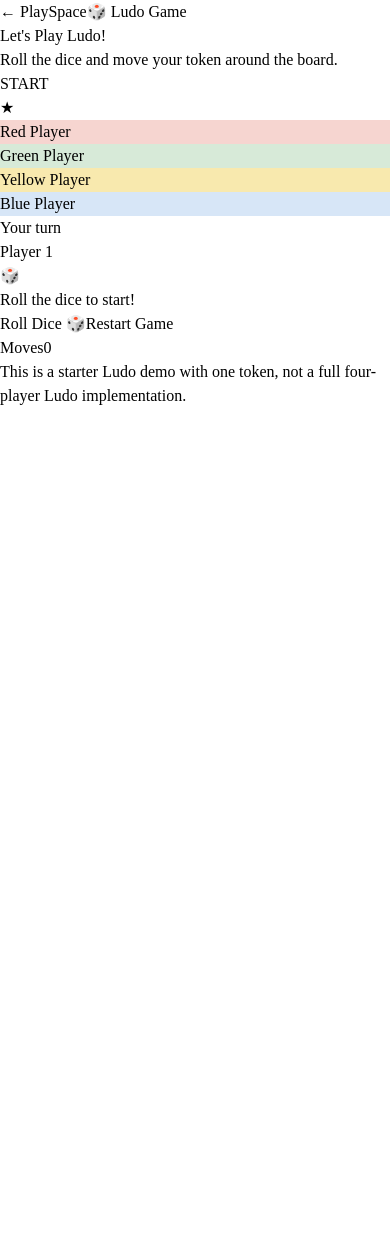
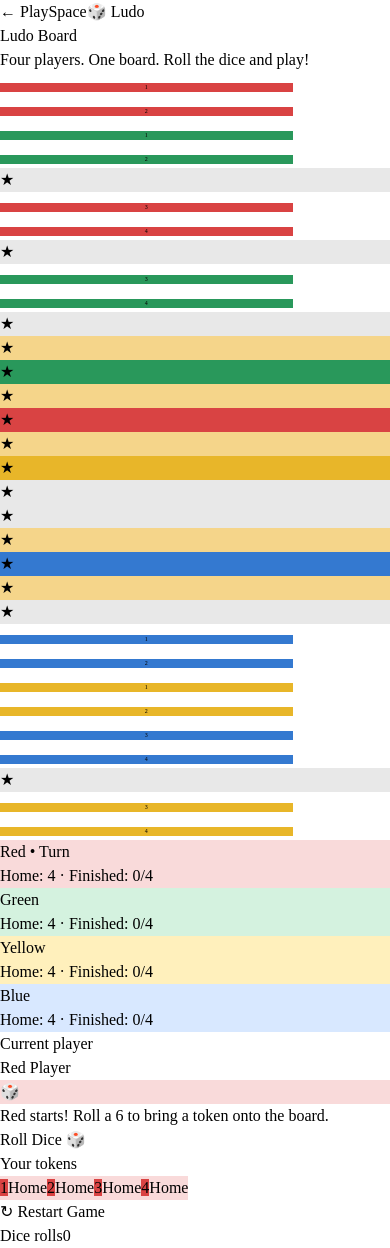
Before and after one commit to Sanjanaydv5/Project-Showroom, a React (Vite) app in the folder project/: page /game/ludo in a window 390 px wide. Before the commit the page ends 844 px from the top, so only its background shows below. Built offline with nearby package versions, Linux system fonts and the light colour scheme.

Commit message:
updated ludo game

```diff
--- a/project/src/game/ludo.jsx
+++ b/project/src/game/ludo.jsx
@@ -1,174 +1,479 @@
-
 import { useState } from "react";
 import { Link } from "react-router-dom";
 
-const colors = [
-  { name: "Red", value: "#C94C4C", light: "#F6D5D0" },
-  { name: "Green", value: "#43865C", light: "#D7EAD8" },
-  { name: "Yellow", value: "#D6A62E", light: "#F8E9AE" },
-  { name: "Blue", value: "#477DB5", light: "#D7E6F7" },
+const PLAYERS = [
+  { name: "Red", color: "#D94343", light: "#F9DADA", start: 0, home: [0, 0] },
+  { name: "Green", color: "#29985B", light: "#D4F2DF", start: 13, home: [0, 9] },
+  { name: "Yellow", color: "#E8B629", light: "#FFF0BC", start: 26, home: [9, 9] },
+  { name: "Blue", color: "#3479D0", light: "#D8E8FF", start: 39, home: [9, 0] },
 ];
 
-const positions = [
-  [0, 1], [1, 1], [2, 1], [3, 1], [4, 1],
-  [0, 2], [1, 2], [2, 2], [3, 2], [4, 2],
-  [0, 3], [1, 3], [2, 3], [3, 3], [4, 3],
-  [0, 4], [1, 4], [2, 4], [3, 4], [4, 4],
+const TRACK = [
+  [6, 1], [6, 2], [6, 3], [6, 4], [6, 5],
+  [5, 6], [4, 6], [3, 6], [2, 6], [1, 6],
+  [0, 7],
+  [1, 8], [2, 8], [3, 8], [4, 8], [5, 8],
+  [6, 9], [6, 10], [6, 11], [6, 12], [6, 13],
+  [7, 14],
+  [8, 13], [8, 12], [8, 11], [8, 10], [8, 9],
+  [9, 8], [10, 8], [11, 8], [12, 8], [13, 8],
+  [14, 7],
+  [13, 6], [12, 6], [11, 6], [10, 6], [9, 6],
+  [8, 5], [8, 4], [8, 3], [8, 2], [8, 1],
+  [7, 0],
+  [6, 0],
+  [6, 1],
 ];
 
+const SAFE = [0, 8, 13, 21, 26, 34, 39, 47];
+
+const HOME_PATHS = [
+  [[7, 1], [7, 2], [7, 3], [7, 4], [7, 5], [7, 6]],
+  [[1, 7], [2, 7], [3, 7], [4, 7], [5, 7], [6, 7]],
+  [[7, 13], [7, 12], [7, 11], [7, 10], [7, 9], [7, 8]],
+  [[13, 7], [12, 7], [11, 7], [10, 7], [9, 7], [8, 7]],
+];
+
+function newPlayers() {
+  return PLAYERS.map((p) => ({
+    ...p,
+    tokens: Array.from({ length: 4 }, (_, id) => ({
+      id,
+      progress: -1,
+    })),
+  }));
+}
+
+function sameCell(a, b) {
+  return a && b && a[0] === b[0] && a[1] === b[1];
+}
+
 export default function Ludo() {
+  const [players, setPlayers] = useState(newPlayers);
+  const [turn, setTurn] = useState(0);
   const [dice, setDice] = useState(null);
-  const [position, setPosition] = useState(-1);
-  const [message, setMessage] = useState("Roll the dice to start!");
-  const [turn, setTurn] = useState(0);
+  const [rolled, setRolled] = useState(false);
+  const [message, setMessage] = useState(
+    "Red starts! Roll a 6 to bring a token onto the board."
+  );
+  const [winner, setWinner] = useState(null);
+  const [rollCount, setRollCount] = useState(0);
+
+  const current = players[turn];
+
+  function globalPosition(playerIndex, progress) {
+    return (PLAYERS[playerIndex].start + progress) % 52;
+  }
+
+  function tokenCell(playerIndex, token) {
+    if (token.progress === -1) {
+      const home = PLAYERS[playerIndex].home;
+      const offsets = [
+        [1, 1], [1, 3], [3, 1], [3, 3],
+      ];
+      return [
+        home[0] + offsets[token.id][0],
+        home[1] + offsets[token.id][1],
+      ];
+    }
+
+    if (token.progress >= 52) {
+      return HOME_PATHS[playerIndex][Math.min(token.progress - 52, 5)];
+    }
+
+    return TRACK[globalPosition(playerIndex, token.progress)];
+  }
+
+  function movableTokens(result) {
+    return current.tokens.filter((token) => {
+      if (token.progress === -1) return result === 6;
+      return token.progress + result <= 57;
+    });
+  }
 
   function rollDice() {
+    if (winner || rolled) return;
+
     const result = Math.floor(Math.random() * 6) + 1;
     setDice(result);
+    setRollCount((count) => count + 1);
 
-    if (position === -1 && result !== 6) {
-      setMessage(`You rolled ${result}. You need a 6 to start!`);
-    } else {
-      const nextPosition =
-        position === -1 ? 0 : (position + result) % positions.length;
+    const possible = movableTokens(result);
 
-      setPosition(nextPosition);
+    if (possible.length === 0) {
       setMessage(
-        result === 6
-          ? "Lucky six! Roll again 🎉"
-          : `You rolled ${result}. Nice move!`
+        `${current.name} rolled ${result}. No legal move. ${
+          result === 6 ? "Roll again!" : "Next player's turn."
+        }`
       );
+
+      if (result !== 6) {
+        setTurn((turn + 1) % 4);
+      }
+
+      return;
     }
 
-    if (result !== 6) {
-      setTurn((previous) => previous + 1);
+    setRolled(true);
+    setMessage(
+      `${current.name} rolled ${result}. Select one of the highlighted tokens.`
+    );
+  }
+
+  function moveToken(tokenId) {
+    if (!rolled || winner || dice === null) return;
+
+    const selected = current.tokens.find((t) => t.id === tokenId);
+    if (!selected) return;
+
+    if (
+      selected.progress === -1 && dice !== 6
+    ) {
+      return;
+    }
+
+    const nextProgress =
+      selected.progress === -1 ? 0 : selected.progress + dice;
+
+    if (nextProgress > 57) return;
+
+    const nextPlayers = players.map((p) => ({
+      ...p,
+      tokens: p.tokens.map((t) => ({ ...t })),
+    }));
+
+    nextPlayers[turn].tokens[tokenId].progress = nextProgress;
+
+    let captured = false;
+
+    // Capture opponent tokens on non-safe outer squares.
+    if (nextProgress < 52) {
+      const landing = globalPosition(turn, nextProgress);
+
+      if (!SAFE.includes(landing)) {
+        nextPlayers.forEach((opponent, opponentIndex) => {
+          if (opponentIndex === turn) return;
+
+          opponent.tokens.forEach((token) => {
+            if (
+              token.progress >= 0 &&
+              token.progress < 52 &&
+              globalPosition(opponentIndex, token.progress) === landing
+            ) {
+              token.progress = -1;
+              captured = true;
+            }
+          });
+        });
+      }
+    }
+
+    const won = nextPlayers[turn].tokens.every(
+      (t) => t.progress === 57
+    );
+
+    setPlayers(nextPlayers);
+    setRolled(false);
+
+    if (won) {
+      setWinner(current.name);
+      setMessage(`🎉 ${current.name} wins!`);
+      return;
+    }
+
+    const extraTurn = dice === 6 || captured;
+
+    setMessage(
+      captured
+        ? `${current.name} captured an opponent! ${
+            extraTurn ? "Roll again." : ""
+          }`
+        : nextProgress === 57
+          ? `${current.name} reached the finish!`
+          : `${current.name} moved token ${tokenId + 1}. ${
+              extraTurn ? "Roll again!" : ""
+            }`
+    );
+
+    if (!extraTurn) {
+      setTurn((turn + 1) % 4);
     }
   }
 
-  function resetGame() {
+  function restartGame() {
+    setPlayers(newPlayers());
+    setTurn(0);
     setDice(null);
-    setPosition(-1);
-    setTurn(0);
-    setMessage("Roll the dice to start!");
+    setRolled(false);
+    setWinner(null);
+    setRollCount(0);
+    setMessage("Red starts! Roll a 6 to bring a token onto the board.");
+  }
+
+  function tokenCanMove(token) {
+    if (!rolled || winner || dice === null) return false;
+    if (token.progress === -1) return dice === 6;
+    return token.progress + dice <= 57;
+  }
+
+  function renderCell(row, col) {
+    const homeZones = [
+      { r: 0, c: 0, color: "#D94343" },
+      { r: 0, c: 9, color: "#29985B" },
+      { r: 9, c: 9, color: "#E8B629" },
+      { r: 9, c: 0, color: "#3479D0" },
+    ];
+
+    const zone = homeZones.find(
+      (z) =>
+        row >= z.r &&
+        row < z.r + 6 &&
+        col >= z.c &&
+        col < z.c + 6
+    );
+
+    const homeSquare = zone
+      ? row >= zone.r + 1 &&
+        row <= zone.r + 4 &&
+        col >= zone.c + 1 &&
+        col <= zone.c + 4
+      : false;
+
+    const trackIndex = TRACK.findIndex(([r, c]) => r === row && c === col);
+    const homeIndex = HOME_PATHS.findIndex((path) =>
+      path.some(([r, c]) => r === row && c === col)
+    );
+
+    const isCenter = row >= 6 && row <= 8 && col >= 6 && col <= 8;
+
+    let background = "#FFFFFF";
+    let className = "border border-gray-200";
+
+    if (zone) {
+      background = zone.color;
+      if (homeSquare) background = "#FFFFFF";
+    } else if (trackIndex >= 0) {
+      background = "#FFFFFF";
+    } else if (homeIndex >= 0) {
+      background = PLAYERS[homeIndex].color;
+    } else if (isCenter) {
+      background = "#F5D58A";
+    } else {
+      background = "#F0F0F0";
+    }
+
+    if (trackIndex >= 0 && SAFE.includes(trackIndex)) {
+      background = "#E8E8E8";
+    }
+
+    const tokens = [];
+
+    players.forEach((p, playerIndex) => {
+      p.tokens.forEach((token) => {
+        const cell = tokenCell(playerIndex, token);
+
+        if (sameCell(cell, [row, col])) {
+          tokens.push({ playerIndex, token });
+        }
+      });
+    });
+
+    const movable = tokens.some(
+      ({ playerIndex, token }) =>
+        playerIndex === turn && tokenCanMove(token)
+    );
+
+    return (
+      <div
+        key={`${row}-${col}`}
+        className={`relative flex items-center justify-center min-w-0 min-h-0 ${className}`}
+        style={{ backgroundColor: background }}
+      >
+        {zone && homeSquare && (
+          <div
+            className="absolute inset-0.5 rounded-md"
+            style={{ backgroundColor: zone.color }}
+          />
+        )}
+
+        {isCenter && (
+          <span className="text-[7px] sm:text-xs font-black">★</span>
+        )}
+
+        {trackIndex >= 0 && SAFE.includes(trackIndex) && (
+          <span className="text-[8px] sm:text-xs text-gray-500">★</span>
+        )}
+
+        {tokens.map(({ playerIndex, token }) => {
+          const canSelect =
+            playerIndex === turn && tokenCanMove(token);
+
+          return (
+            <button
+              key={`${playerIndex}-${token.id}`}
+              disabled={!canSelect}
+              onClick={() => moveToken(token.id)}
+              title={`${PLAYERS[playerIndex].name} token ${token.id + 1}`}
+              className={`absolute z-10 rounded-full flex items-center justify-center text-white font-black border-2 border-white shadow-sm ${
+                canSelect
+                  ? "animate-pulse cursor-pointer ring-2 ring-black"
+                  : "cursor-default"
+              }`}
+              style={{
+                backgroundColor: PLAYERS[playerIndex].color,
+                width: "75%",
+                height: "75%",
+                fontSize: "clamp(6px, 1.4vw, 12px)",
+              }}
+            >
+              {token.progress === 57 ? "★" : token.id + 1}
+            </button>
+          );
+        })}
+
+        {movable && tokens.length === 0 && (
+          <span className="text-[7px] text-black/50">●</span>
+        )}
+      </div>
+    );
   }
 
   return (
     <div className="min-h-screen bg-[#F8F0DF] text-[#4B2E24]">
-      <nav className="flex items-center justify-between px-5 md:px-10 py-5 border-b border-[#D8C3A5]">
-        <Link to="/" className="font-black text-xl">
+      <nav className="flex items-center justify-between px-4 md:px-10 py-4 border-b border-[#D8C3A5]">
+        <Link to="/" className="font-black text-lg md:text-xl">
           ← PlaySpace
         </Link>
-
-        <span className="font-bold text-[#A66A45]">
-          🎲 Ludo Game
-        </span>
+        <span className="font-bold text-[#A66A45]">🎲 Ludo</span>
       </nav>
 
-      <main className="max-w-5xl mx-auto px-4 py-10">
-        <div className="text-center mb-8">
-          <h1 className="text-4xl md:text-5xl font-black">
-            Let's Play Ludo!
+      <main className="max-w-6xl mx-auto px-3 md:px-6 py-6 md:py-10">
+        <header className="text-center mb-6">
+          <h1 className="text-3xl md:text-5xl font-black">
+            Ludo Board
           </h1>
-          <p className="mt-3 text-[#806653]">
-            Roll the dice and move your token around the board.
+          <p className="mt-2 text-sm md:text-base text-[#806653]">
+            Four players. One board. Roll the dice and play!
           </p>
-        </div>
+        </header>
 
-        <div className="grid md:grid-cols-2 gap-8 items-start">
-          {/* Ludo board */}
-          <div className="bg-[#FFFDF7] p-3 sm:p-5 rounded-3xl shadow-lg border border-[#E3D1B5]">
-            <div className="grid grid-cols-5 grid-rows-5 aspect-square gap-1 bg-[#D8C3A5] p-1 rounded-xl">
-              {positions.map(([row, col], index) => {
-                const active = position === index;
-
-                return (
-                  <div
-                    key={`${row}-${col}`}
-                    className={`relative flex items-center justify-center rounded-md border border-[#E3D1B5]
-                      ${active ? "bg-[#C94C4C]" : "bg-[#F8F0DF]"}`}
-                  >
-                    {active ? (
-                      <div className="w-5/12 aspect-square rounded-full bg-white border-4 border-[#F3B8A9] shadow-md" />
-                    ) : (
-                      <div className="w-2/5 aspect-square rounded-full bg-[#E9D8BD]" />
-                    )}
-                    {index === 0 && (
-                      <span className="absolute bottom-0.5 text-[9px] font-bold">
-                        START
-                      </span>
-                    )}
-                    {index === 12 && (
-                      <span className="text-xl">★</span>
-                    )}
-                  </div>
-                );
-              })}
+        <div className="grid lg:grid-cols-[minmax(0,1.35fr)_minmax(280px,0.65fr)] gap-5 md:gap-8 items-start">
+          <section className="bg-white p-2 sm:p-4 rounded-2xl shadow-xl border border-[#D8C3A5]">
+            <div
+              className="grid aspect-square w-full overflow-hidden border-2 border-[#4B2E24]"
+              style={{
+                gridTemplateColumns: "repeat(15, minmax(0, 1fr))",
+                gridTemplateRows: "repeat(15, minmax(0, 1fr))",
+              }}
+            >
+              {Array.from({ length: 225 }, (_, index) =>
+                renderCell(Math.floor(index / 15), index % 15)
+              )}
             </div>
 
-            <div className="grid grid-cols-2 gap-3 mt-5">
-              {colors.map((color) => (
+            <div className="grid grid-cols-2 gap-2 mt-4">
+              {players.map((p, index) => (
                 <div
-                  key={color.name}
-                  className="flex items-center gap-2 p-3 rounded-xl"
-                  style={{ backgroundColor: color.light }}
+                  key={p.name}
+                  className={`rounded-xl p-2 sm:p-3 border-2 ${
+                    turn === index && !winner
+                      ? "border-[#4B2E24]"
+                      : "border-transparent"
+                  }`}
+                  style={{ backgroundColor: p.light }}
                 >
-                  <span
-                    className="w-3 h-3 rounded-full"
-                    style={{ backgroundColor: color.value }}
-                  />
-                  <span className="text-sm font-semibold">
-                    {color.name} Player
-                  </span>
+                  <p className="font-bold text-sm sm:text-base">
+                    {p.name}
+                    {turn === index && !winner ? " • Turn" : ""}
+                  </p>
+                  <p className="text-xs sm:text-sm">
+                    Home: {p.tokens.filter((t) => t.progress === -1).length}
+                    {" · "}Finished:{" "}
+                    {p.tokens.filter((t) => t.progress === 57).length}/4
+                  </p>
                 </div>
               ))}
             </div>
-          </div>
+          </section>
 
-          {/* Game controls */}
-          <div className="bg-[#FFFDF7] rounded-3xl p-6 md:p-8 shadow-lg border border-[#E3D1B5]">
-            <p className="text-sm uppercase tracking-widest text-[#806653] font-bold">
-              Your turn
+          <section className="bg-[#FFFDF7] rounded-2xl p-5 md:p-7 shadow-lg border border-[#E3D1B5]">
+            <p className="uppercase tracking-widest text-xs font-bold text-[#806653]">
+              {winner ? "Game finished" : "Current player"}
             </p>
 
             <h2 className="text-2xl font-black mt-2">
-              Player 1
+              {winner ? `${winner} wins!` : `${current.name} Player`}
             </h2>
 
-            <div className="flex justify-center py-8">
-              <div className="w-28 h-28 flex items-center justify-center rounded-3xl bg-[#F1E2CA] border-2 border-[#D8C3A5] text-6xl shadow-inner">
+            <div className="flex justify-center py-6">
+              <div
+                className="w-24 h-24 md:w-28 md:h-28 rounded-3xl flex items-center justify-center text-6xl font-black border-2 border-[#D8C3A5] shadow-inner"
+                style={{
+                  backgroundColor: current.light,
+                  color: current.color,
+                }}
+              >
                 {dice ?? "🎲"}
               </div>
             </div>
 
-            <p className="text-center text-[#806653] min-h-12 mb-5">
+            <p className="min-h-16 text-center text-sm text-[#806653]">
               {message}
             </p>
 
             <button
               onClick={rollDice}
-              className="w-full py-4 rounded-2xl bg-[#6F4534] hover:bg-[#A66A45] text-[#FFF8EA] font-bold text-lg shadow-md transition-colors"
+              disabled={rolled || Boolean(winner)}
+              className="w-full py-4 rounded-xl bg-[#6F4534] hover:bg-[#A66A45] disabled:opacity-40 text-white font-bold text-lg transition"
             >
               Roll Dice 🎲
             </button>
 
+            <div className="mt-6">
+              <h3 className="font-bold mb-3">Your tokens</h3>
+              <div className="grid grid-cols-4 gap-2">
+                {current.tokens.map((token) => (
+                  <button
+                    key={token.id}
+                    onClick={() => moveToken(token.id)}
+                    disabled={!tokenCanMove(token)}
+                    className="p-2 rounded-xl border-2 disabled:opacity-40 font-bold"
+                    style={{
+                      backgroundColor: current.light,
+                      borderColor: current.color,
+                    }}
+                  >
+                    <span
+                      className="mx-auto mb-1 flex w-7 h-7 rounded-full items-center justify-center text-white"
+                      style={{ backgroundColor: current.color }}
+                    >
+                      {token.id + 1}
+                    </span>
+                    <span className="text-xs">
+                      {token.progress === -1
+                        ? "Home"
+                        : token.progress === 57
+                          ? "Done"
+                          : "On board"}
+                    </span>
+                  </button>
+                ))}
+              </div>
+            </div>
+
             <button
-              onClick={resetGame}
-              className="w-full mt-3 py-3 rounded-2xl border-2 border-[#D8C3A5] hover:bg-[#F1E2CA] font-semibold transition-colors"
+              onClick={restartGame}
+              className="w-full mt-5 py-3 rounded-xl border-2 border-[#D8C3A5] hover:bg-[#F1E2CA] font-bold"
             >
-              Restart Game
+              ↻ Restart Game
             </button>
 
-            <div className="mt-6 pt-5 border-t border-[#E3D1B5] flex justify-between text-sm text-[#806653]">
-              <span>Moves</span>
-              <span className="font-bold">{turn}</span>
+            <div className="mt-5 pt-4 border-t border-[#E3D1B5] flex justify-between text-sm text-[#806653]">
+              <span>Dice rolls</span>
+              <span className="font-bold">{rollCount}</span>
             </div>
-          </div>
+          </section>
         </div>
-
-        <p className="text-center text-sm text-[#806653] mt-10">
-          This is a starter Ludo demo with one token, not a full
-          four-player Ludo implementation.
-        </p>
       </main>
     </div>
   );
```
